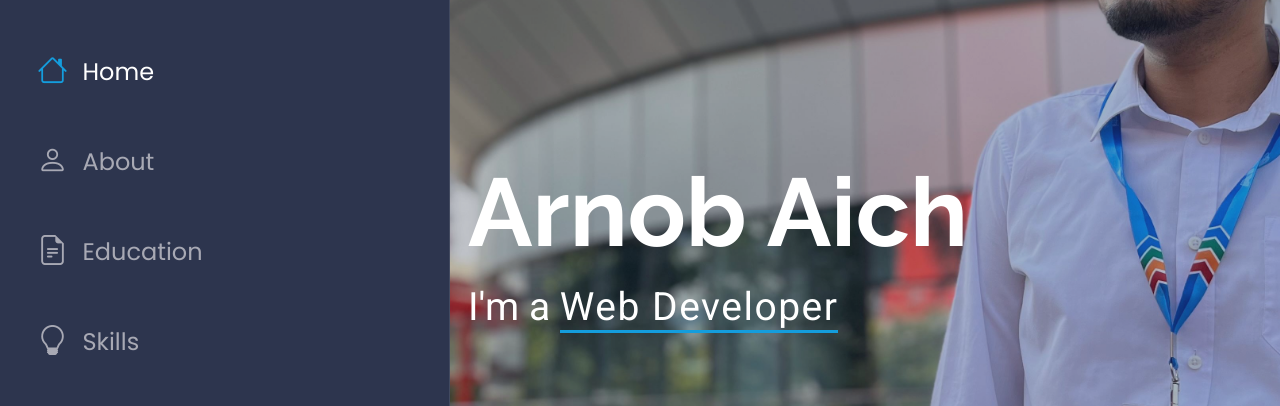
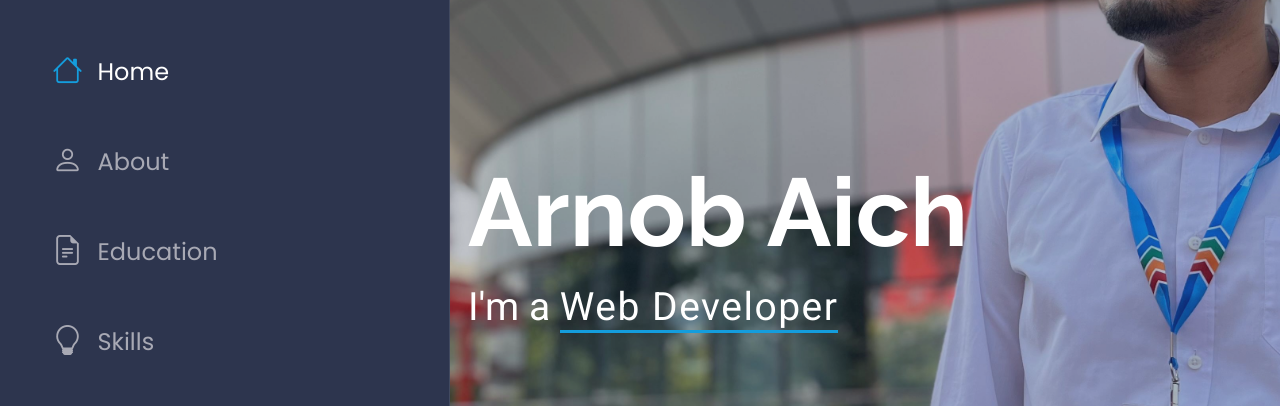
Before and after one commit to GitFather47/arnobaich, a plain HTML site: page index.html in a window 1280 px wide. Shown: the part 354-760 px from the top of the page. Drawn offline with Linux system fonts and the light colour scheme.

Commit message:
wide nav main.css

```diff
--- a/assets/css/main.css
+++ b/assets/css/main.css
@@ -219,7 +219,6 @@ h6 {
   background-color: color-mix(in srgb, var(--accent-color) 90%, white 15%);
 }
 
-
 .mobile-nav-toggle {
   display: none;
 }
@@ -227,6 +226,7 @@ h6 {
 .navmenu {
   padding: 0;
   z-index: 9997;
+  width: 300px; /* Adjust width for wider navbar */
 }
 
 .navmenu ul {
@@ -238,7 +238,7 @@ h6 {
 .navmenu a,
 .navmenu a:focus {
   color: var(--nav-color);
-  padding: 15px 10px;
+  padding: 15px 20px; /* Increased padding for a wider appearance */
   font-family: var(--nav-font);
   font-size: 16px;
   font-weight: 400;
@@ -302,7 +302,7 @@ h6 {
 
 .navmenu .dropdown a,
 .navmenu .dropdown a:focus {
-  color: --nav-dropdown-color;
+  color: var(--nav-dropdown-color);
 }
 
 .navmenu .dropdown a:hover,
@@ -331,6 +331,7 @@ h6 {
   display: block;
   background-color: rgba(33, 37, 41, 0.03);
 }
+
 
 
 
```
